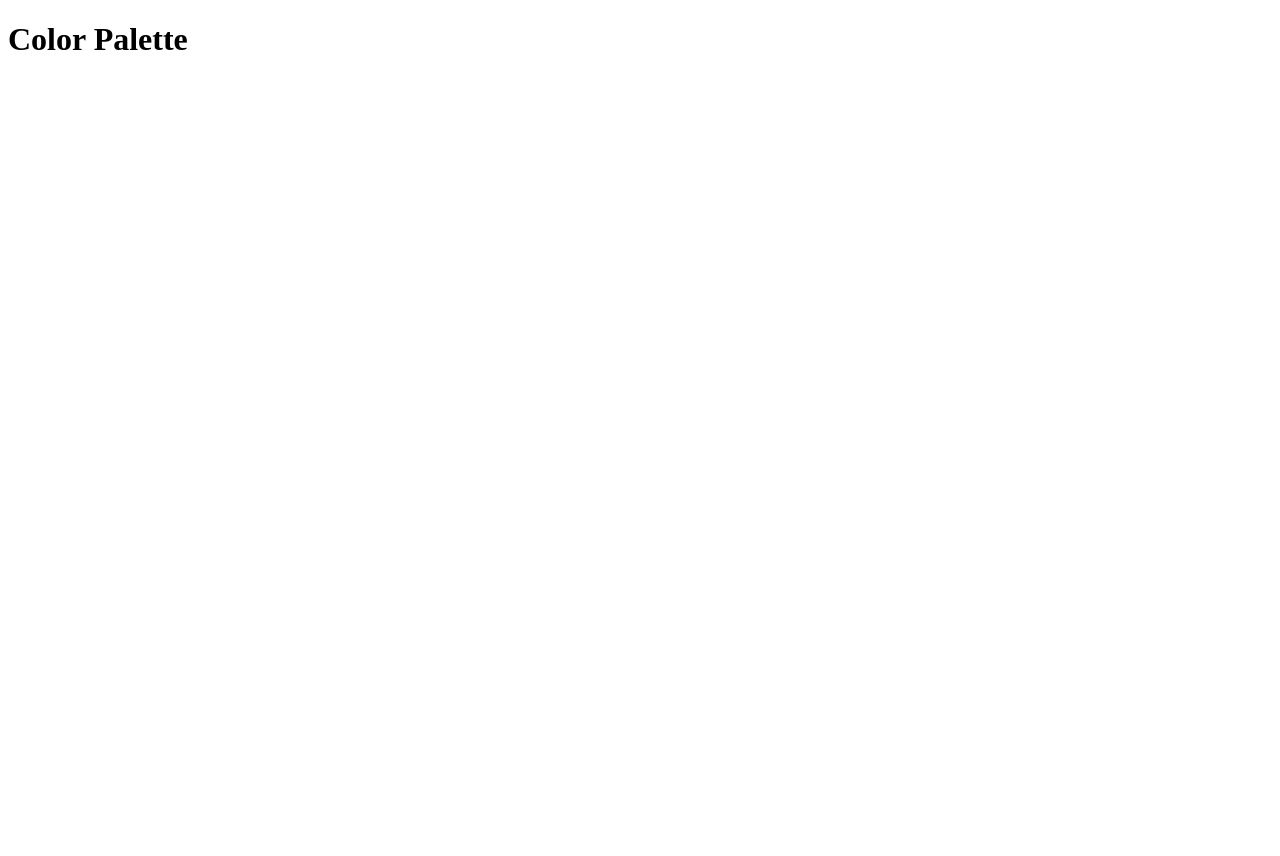
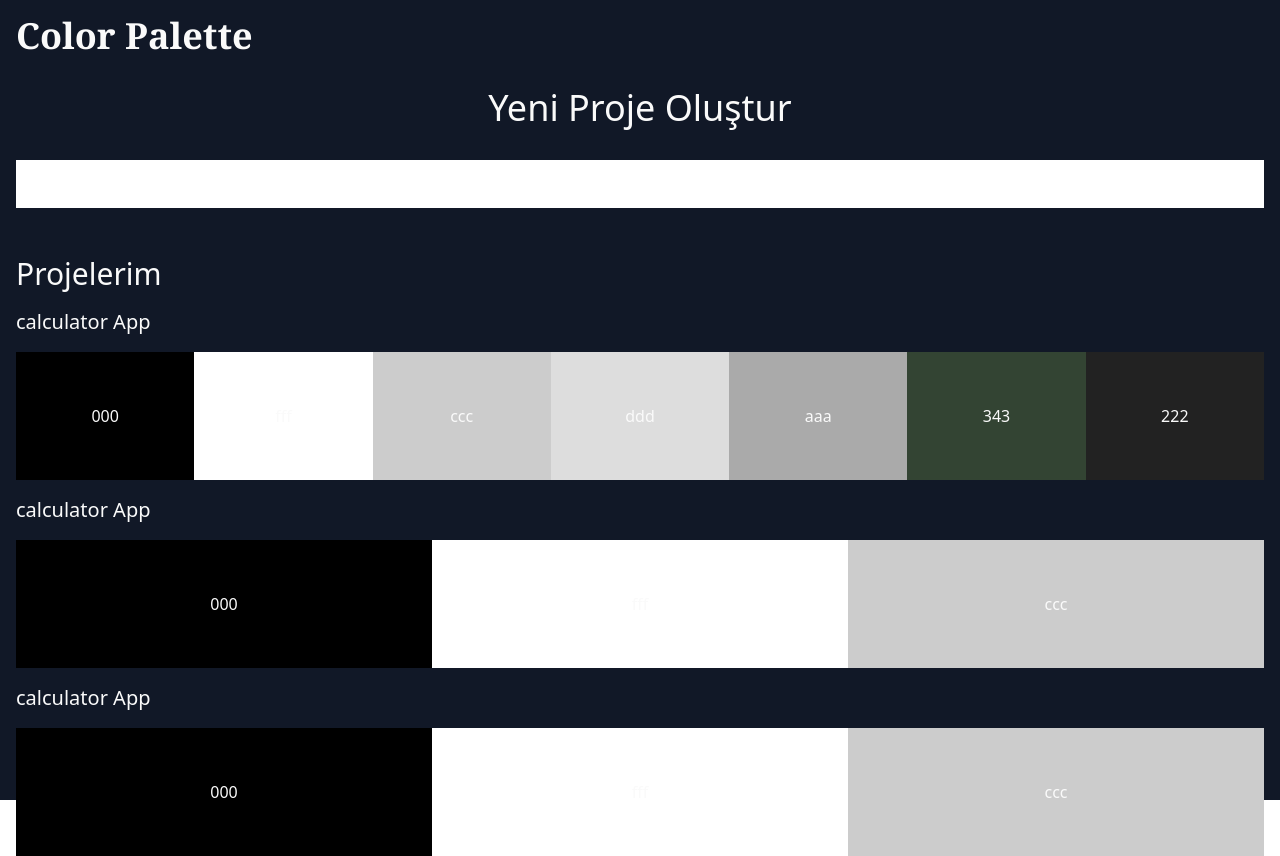
Before and after one commit to UTKUC3NGIZ/color_palette, a React (Create React App) app: page / in a window 1280 px wide. Before the commit the page ends 800 px from the top, so only its background shows below. Built offline with nearby package versions, Linux system fonts and the light colour scheme.

Commit message:
css superficial created

```diff
--- a/src/App.js
+++ b/src/App.js
@@ -1,5 +1,5 @@
 import React, { useState } from "react";
-// import "./app.css";
+import "./app.css";
 
 import Colors from "./components/ColorsPage/Colors";
 import Create from "./components/CreatePage/Create";
@@ -23,12 +23,12 @@ function App() {
     },
   ]);
   return (
-    <>
-      <h1>Color Palette</h1>
-      {/* <Create projects={projects} setProjects={setProjects} /> */}
+    <div className="bg-gray-900 h-screen text-neutral-50 ">
+      <h1 className=" text-4xl font-semibold font-serif p-4 ">Color Palette</h1>
+      <Create projects={projects} setProjects={setProjects} />
 
       {/* <Colors  projects={projects} /> */}
-    </>
+    </div>
   );
 }
 
--- a/src/components/CreatePage/Create.js
+++ b/src/components/CreatePage/Create.js
@@ -15,26 +15,36 @@ function Create(props) {
 
   return (
     <>
-      <div className="createProject">
-        <form onSubmit={handleSubmit}>
-          <label htmlFor="addProject">Yeni Proje Oluştur</label>
+      <div className="">
+        <form
+          onSubmit={handleSubmit}
+          className="flex flex-col items-center	 text-2xl m-4"
+        >
+          <label htmlFor="addProject" className="text-4xl">
+            Yeni Proje Oluştur
+          </label>
           <input
             type="text"
             value={addProject}
             onChange={(e) => setAddProject(e.target.value)}
             id="addProject"
+            className="mx-10 w-full p-2 mx-4 my-8 focus:outline-none text-black"
           />
         </form>
       </div>
-      <div className="lastProject">
-        <h2>Projelerim</h2>
+      <div className="m-4">
+        <h2 className="text-3xl mb-2">Projelerim</h2>
         <div>
           {props.projects.map((project) => (
-            <div key={project.id}>
-              <h3>{project.name}</h3>
-              <div>
+            <div key={project.id} className="my-4">
+              <h3 className="text-xl pb-4">{project.name}</h3>
+              <div className=" flex w-full">
                 {project.colors.map((color, index) => (
-                  <span key={index} style={{ backgroundColor: `#${color}` }}>
+                  <span
+                    className="flex justify-center items-center w-full h-32"
+                    key={index}
+                    style={{ backgroundColor: `#${color}` }}
+                  >
                     {color}
                   </span>
                 ))}
```
